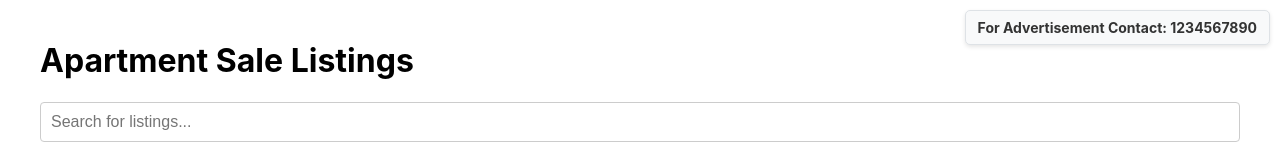
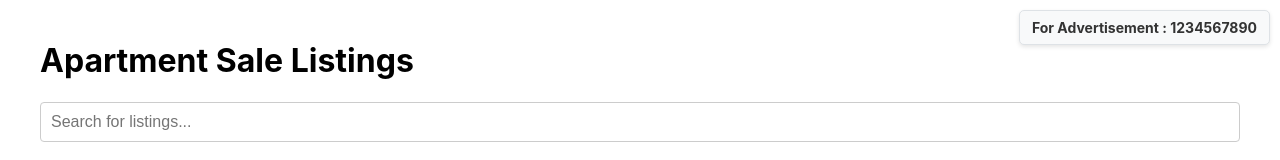
Before and after one commit to paventhan183/apartment-sale-listing, a React (Create React App) app: page /details/1 in a window 1280 px wide. Shown: the top 160 px of the page. Built offline with nearby package versions, Linux system fonts and the light colour scheme.

Commit message:
changes added

```diff
--- a/src/App.js
+++ b/src/App.js
@@ -8,7 +8,7 @@ function App() {
   return (
     <div className="App">
       <div className="advertisement-contact">
-        For Advertisement Contact: 1234567890
+        For Advertisement : 1234567890
       </div>
       <HashRouter>
         <Routes>
```
